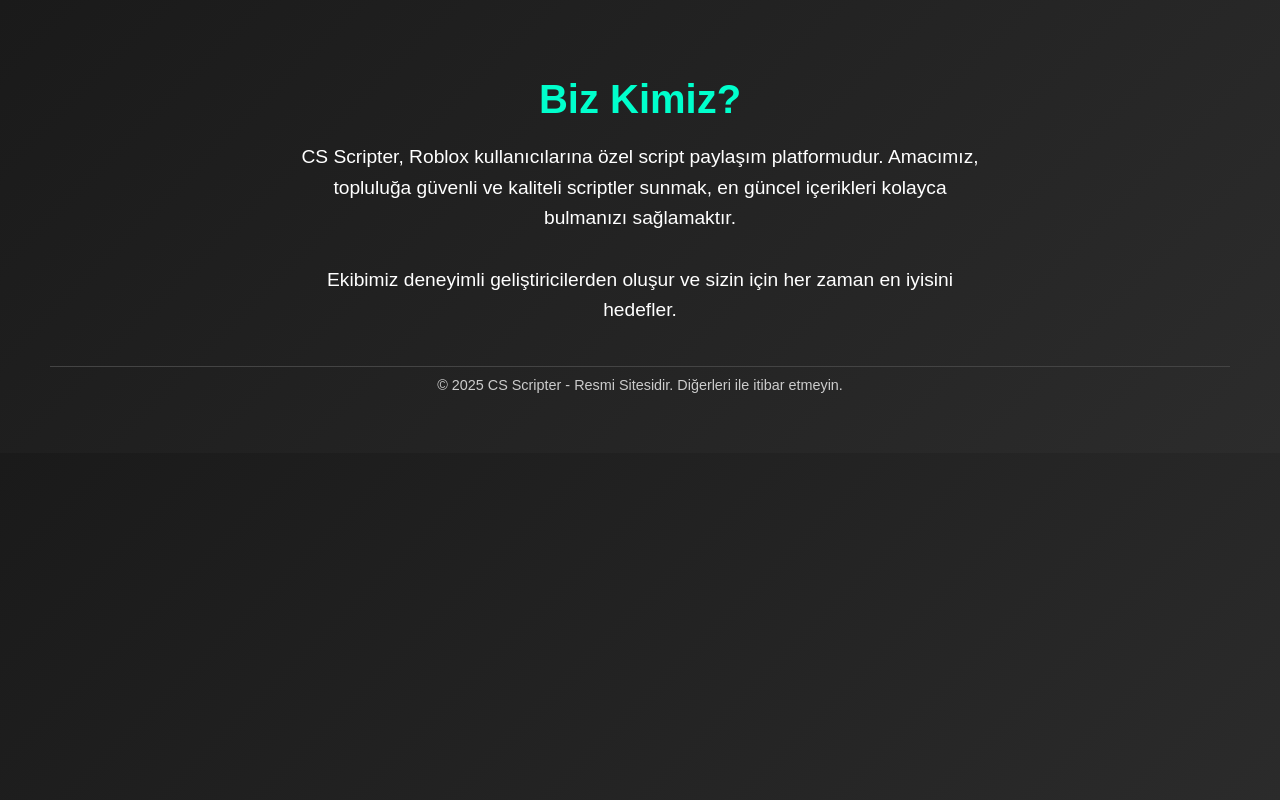
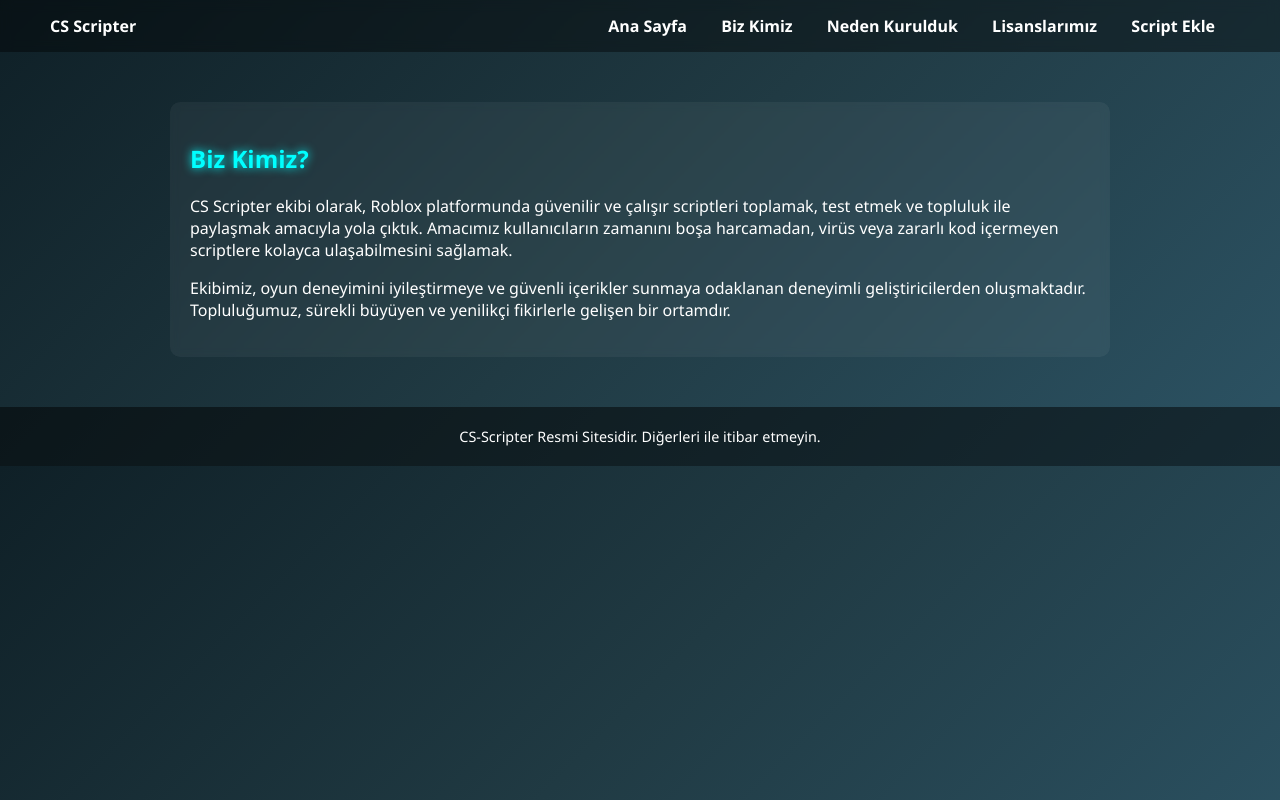
Before and after one commit to Mehmettekin-code/ROT, a plain HTML site: page biz-kimiz.html in a window 1280 px wide. Drawn offline with Linux system fonts and the light colour scheme.

Commit message:
Update biz-kimiz.html

```diff
--- a/biz-kimiz.html
+++ b/biz-kimiz.html
@@ -1,53 +1,89 @@
 <!DOCTYPE html>
 <html lang="tr">
 <head>
-    <meta charset="UTF-8">
-    <meta name="viewport" content="width=device-width, initial-scale=1.0">
+  <meta charset="UTF-8" />
+  <meta name="viewport" content="width=device-width, initial-scale=1.0"/>
   <title>Biz Kimiz - CS Scripter</title>
   <style>
     body {
-            font-family: Arial, sans-serif;
       margin: 0;
-            background: linear-gradient(135deg, #1a1a1a, #2c2c2c);
+      font-family: 'Segoe UI', sans-serif;
+      background: linear-gradient(135deg, #0f2027, #203a43, #2c5364);
       color: white;
-            text-align: center;
-            padding: 50px;
+    }
+    header {
+      display: flex;
+      justify-content: space-between;
+      align-items: center;
+      padding: 15px 50px;
+      background: rgba(0,0,0,0.4);
+      backdrop-filter: blur(6px);
+      position: sticky;
+      top: 0;
+      z-index: 100;
+    }
+    nav a {
+      color: white;
+      text-decoration: none;
+      margin: 0 15px;
+      font-weight: bold;
+      transition: 0.3s;
+    }
+    nav a:hover {
+      color: #00ffff;
+    }
+    .content {
+      max-width: 900px;
+      margin: 50px auto;
+      padding: 20px;
+      background: rgba(255,255,255,0.05);
+      border-radius: 10px;
+      backdrop-filter: blur(4px);
+      animation: fadeIn 1s ease-in-out;
     }
     h1 {
-            font-size: 2.5rem;
-            margin-bottom: 20px;
-            color: #00ffcc;
-        }
-        p {
-            font-size: 1.2rem;
-            max-width: 700px;
-            margin: auto;
-            line-height: 1.6;
+      color: #00ffff;
+      text-shadow: 0 0 10px #00ffff;
     }
     footer {
+      text-align: center;
+      padding: 20px;
+      background: rgba(0,0,0,0.5);
       margin-top: 40px;
-            padding: 10px;
-            font-size: 0.9rem;
-            color: #ccc;
-            border-top: 1px solid #444;
+      font-size: 0.9em;
     }
-        a {
-            color: #00ffcc;
-            text-decoration: none;
+    @keyframes fadeIn {
+      from {opacity: 0; transform: translateY(20px);}
+      to {opacity: 1; transform: translateY(0);}
     }
   </style>
 </head>
 <body>
+  <header>
+    <div class="logo"><strong>CS Scripter</strong></div>
+    <nav>
+      <a href="index.html">Ana Sayfa</a>
+      <a href="biz-kimiz.html">Biz Kimiz</a>
+      <a href="neden-kurulduk.html">Neden Kurulduk</a>
+      <a href="lisanslar.html">Lisanslarımız</a>
+      <a href="add-script.html">Script Ekle</a>
+    </nav>
+  </header>
+
+  <section class="content">
     <h1>Biz Kimiz?</h1>
     <p>
-        CS Scripter, Roblox kullanıcılarına özel script paylaşım platformudur.
-        Amacımız, topluluğa güvenli ve kaliteli scriptler sunmak, en güncel içerikleri kolayca bulmanızı sağlamaktır.
-        <br><br>
-        Ekibimiz deneyimli geliştiricilerden oluşur ve sizin için her zaman en iyisini hedefler.
+      CS Scripter ekibi olarak, Roblox platformunda güvenilir ve çalışır scriptleri toplamak, test etmek ve topluluk ile paylaşmak amacıyla yola çıktık.
+      Amacımız kullanıcıların zamanını boşa harcamadan, virüs veya zararlı kod içermeyen scriptlere kolayca ulaşabilmesini sağlamak.
     </p>
+    <p>
+      Ekibimiz, oyun deneyimini iyileştirmeye ve güvenli içerikler sunmaya odaklanan deneyimli geliştiricilerden oluşmaktadır.
+      Topluluğumuz, sürekli büyüyen ve yenilikçi fikirlerle gelişen bir ortamdır.
+    </p>
+  </section>
 
   <footer>
-        © 2025 CS Scripter - Resmi Sitesidir. Diğerleri ile itibar etmeyin.
+    CS-Scripter Resmi Sitesidir. Diğerleri ile itibar etmeyin.
   </footer>
 </body>
 </html>
```
Lines whose indentation alone changed are shown as unchanged.
